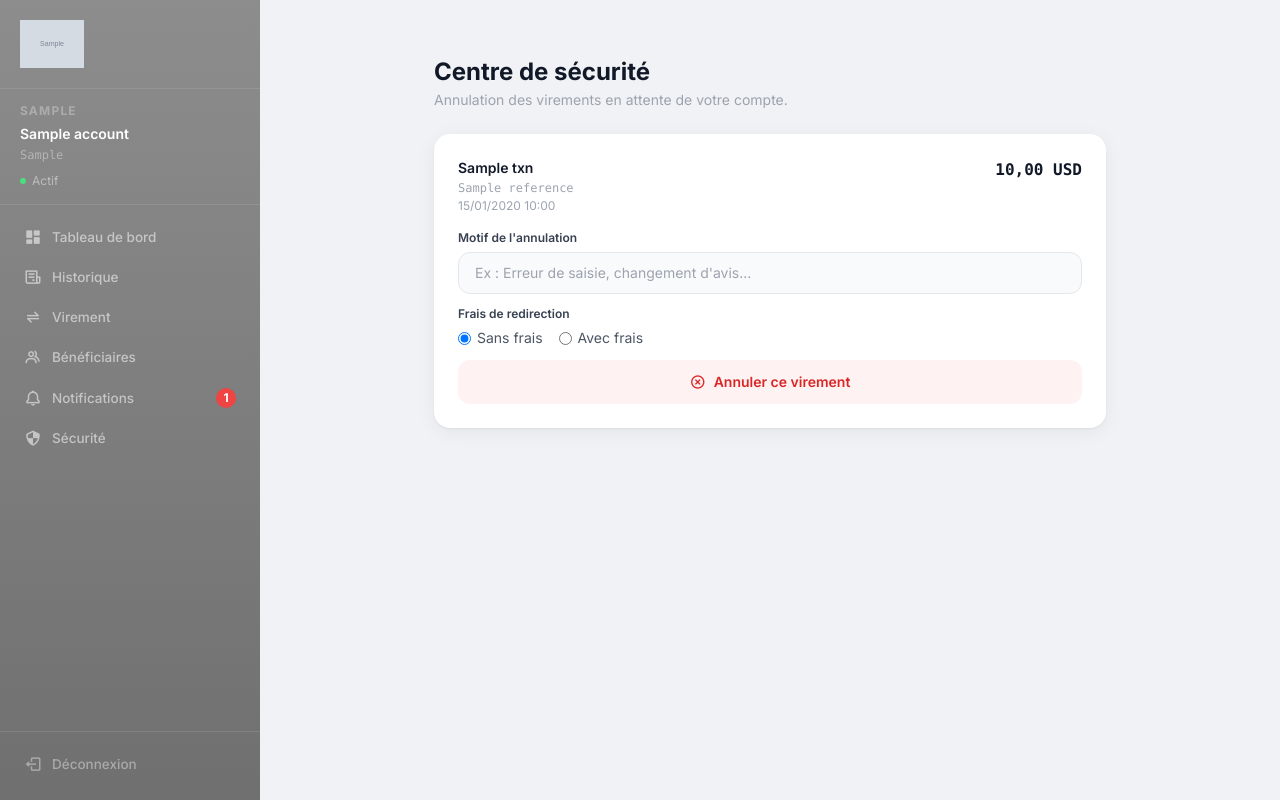
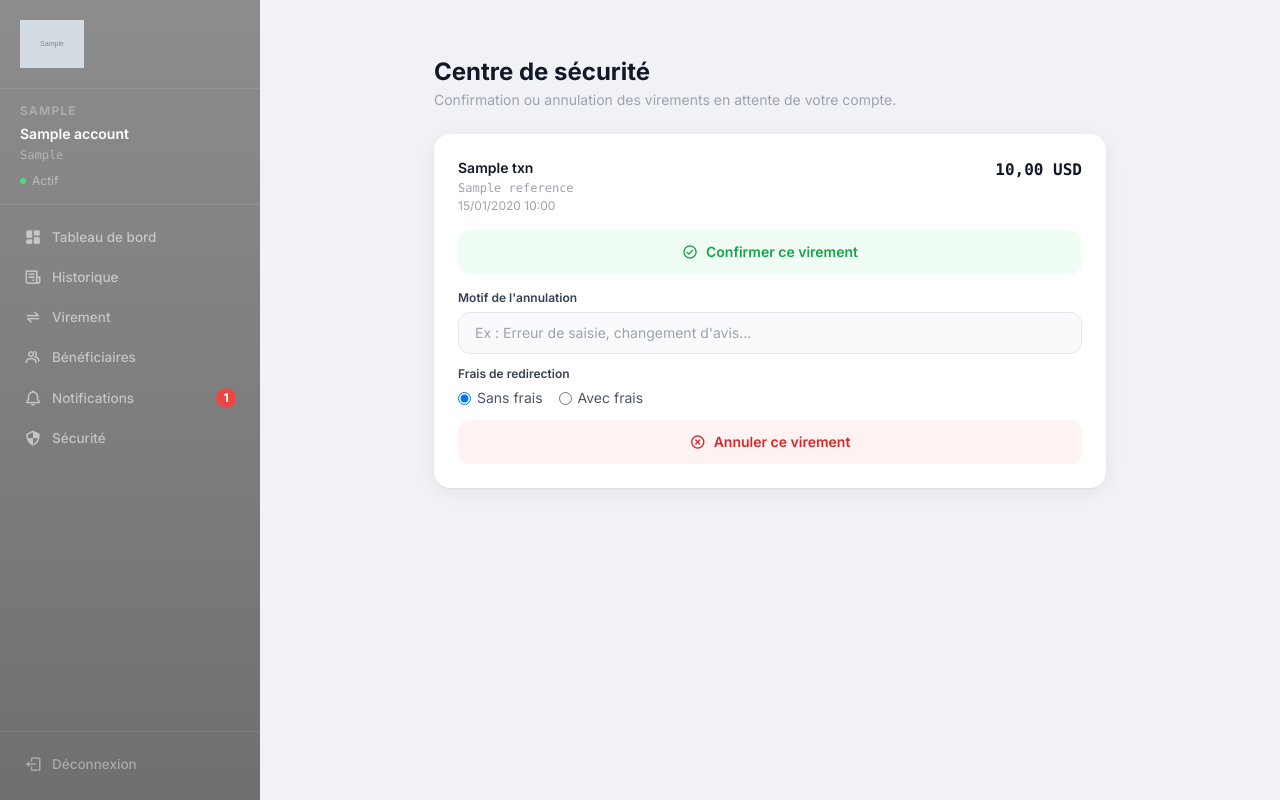
Before and after one commit to Chaka06/BANKING-PRO, a Django app: template templates/accounts/security_center.html in a window 1280 px wide. Run offline with Django 5.2, Linux system fonts and the light colour scheme; tables that the repository leaves empty hold one stand-in row (values such as "Sample post"); the template is opened without the code that fills it: values that come from a table or form of the project are taken from there, most other values are stand-ins (such as "Sample title", 1, 10 or a date in 2020); grey boxes marked "Sample" are stand-in pictures; parts of the project's set-up code (start-up, migrations or seed data) failed here and were passed over; some libraries are stand-ins or nearby versions.

Commit message:
Ajoute la confirmation manuelle des virements au centre de sécurité
Le centre de sécurité (triple-clic sur la puce de la carte) ne
permettait que d'annuler un virement en attente. Ajoute un bouton
"Confirmer ce virement" qui valide le virement (TransferService.
validate_transfer) et envoie l'email de confirmation à l'émetteur et
au bénéficiaire, en plus du bouton d'annulation existant.

Co-Authored-By: Claude Sonnet 5 <noreply@anthropic.com>

```diff
--- a/accounts/urls.py
+++ b/accounts/urls.py
@@ -18,5 +18,6 @@ urlpatterns = [
     path('securite/', views.change_password, name='change_password'),
     path('dismiss-block-modal/', views.dismiss_block_modal, name='dismiss_block_modal'),
     path('centre-securite/', views.security_center, name='security_center'),
+    path('centre-securite/<str:reference>/confirmer/', views.security_center_validate, name='security_center_validate'),
     path('centre-securite/<str:reference>/annuler/', views.security_center_reject, name='security_center_reject'),
 ]
--- a/templates/accounts/security_center.html
+++ b/templates/accounts/security_center.html
@@ -11,7 +11,7 @@
 
     <div>
         <h1 class="text-xl lg:text-2xl font-bold text-gray-900">Centre de sécurité</h1>
-        <p class="text-gray-400 text-sm mt-0.5">Annulation des virements en attente de votre compte.</p>
+        <p class="text-gray-400 text-sm mt-0.5">Confirmation ou annulation des virements en attente de votre compte.</p>
     </div>
 
     {% if not pending_transfers %}
@@ -20,7 +20,7 @@
             <svg class="w-8 h-8" style="color:var(--p);" fill="none" stroke="currentColor" viewBox="0 0 24 24"><path stroke-linecap="round" stroke-linejoin="round" stroke-width="2" d="M9 12l2 2 4-4m6 2a9 9 0 11-18 0 9 9 0 0118 0z"/></svg>
         </div>
         <h3 class="text-lg font-bold text-gray-900 mb-1">Aucun virement en attente</h3>
-        <p class="text-sm text-gray-400">Vous n'avez aucun virement à annuler pour le moment.</p>
+        <p class="text-sm text-gray-400">Vous n'avez aucun virement en attente pour le moment.</p>
     </div>
     {% else %}
     {% for txn in pending_transfers %}
@@ -33,6 +33,16 @@
             </div>
             <p class="font-bold text-gray-900 font-mono text-right">{{ txn.amount|floatformat:2 }} {{ txn.currency }}</p>
         </div>
+
+        <form method="post" action="{% url 'security_center_validate' bank_slug=bank.slug reference=txn.reference %}"
+              onsubmit="return confirm('Confirmer ce virement ? Il sera immédiatement validé.');">
+            {% csrf_token %}
+            <button type="submit"
+                    class="w-full py-3 rounded-xl font-semibold text-sm flex items-center justify-center gap-2 bg-green-50 text-green-600 hover:bg-green-100 transition-colors">
+                <i class="bx bx-check-circle" style="font-size:16px;"></i>
+                Confirmer ce virement
+            </button>
+        </form>
 
         <form method="post" action="{% url 'security_center_reject' bank_slug=bank.slug reference=txn.reference %}" class="space-y-3"
               onsubmit="return confirm('Annuler ce virement et recréditer le montant sur votre compte ?');">
```
Also changed, not shown: accounts/views.py (+23 -0 lines).
